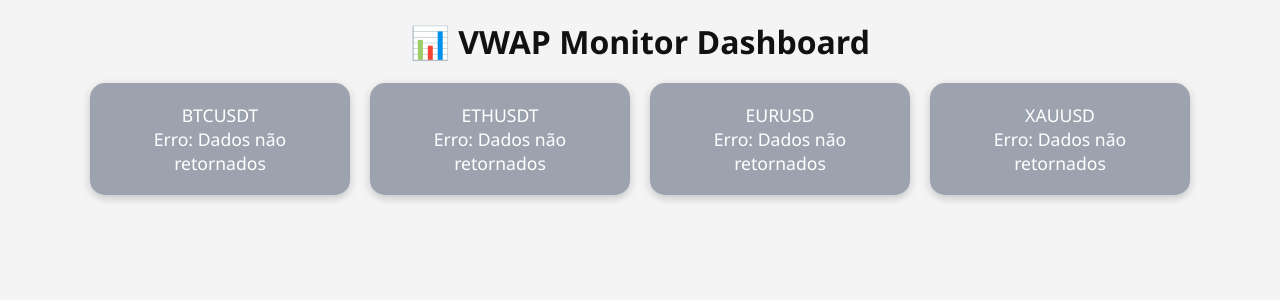
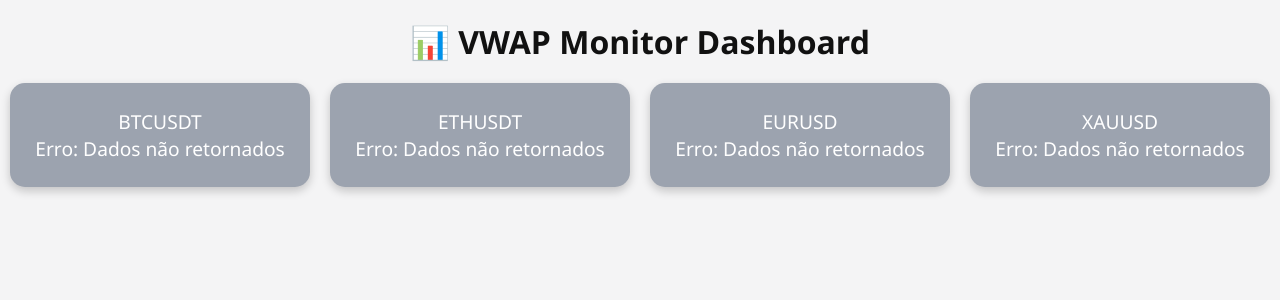
Before and after one commit to icleoc/daytrade-monitor, a Flask app: page / in a window 1280 px wide. Shown: the top 300 px of the page. Run offline with Flask 3, Linux system fonts and the light colour scheme; data that the repository does not hold is empty; some libraries are stand-ins or nearby versions.

Commit message:
Update style.css

```diff
--- a/static/css/style.css
+++ b/static/css/style.css
@@ -21,17 +21,17 @@ h1 {
 }
 
 .card {
-    width: 220px;
-    padding: 20px;
+    width: 250px;
+    padding: 25px;
     border-radius: 15px;
-    box-shadow: 0 3px 8px rgba(0,0,0,0.2);
+    box-shadow: 0 4px 10px rgba(0,0,0,0.2);
     color: #fff;
-    font-size: 1.1rem;
+    font-size: 1.2rem;
 }
 
 .card h2 {
     margin: 0;
-    font-size: 1.3rem;
+    font-size: 1.4rem;
 }
 
 .card p {
@@ -39,7 +39,7 @@ h1 {
 }
 
 .card .sinal {
-    font-size: 1.4rem;
+    font-size: 1.5rem;
     font-weight: bold;
 }
 
@@ -49,10 +49,10 @@ h1 {
 
 .chart {
     width: 95%;
-    max-width: 900px;
-    margin: 0 auto 40px auto;
+    max-width: 1000px;
+    margin: 0 auto 50px auto;
     border-radius: 10px;
     background: #fff;
-    padding: 10px;
-    box-shadow: 0 2px 5px rgba(0,0,0,0.1);
+    padding: 15px;
+    box-shadow: 0 3px 6px rgba(0,0,0,0.1);
 }
```
